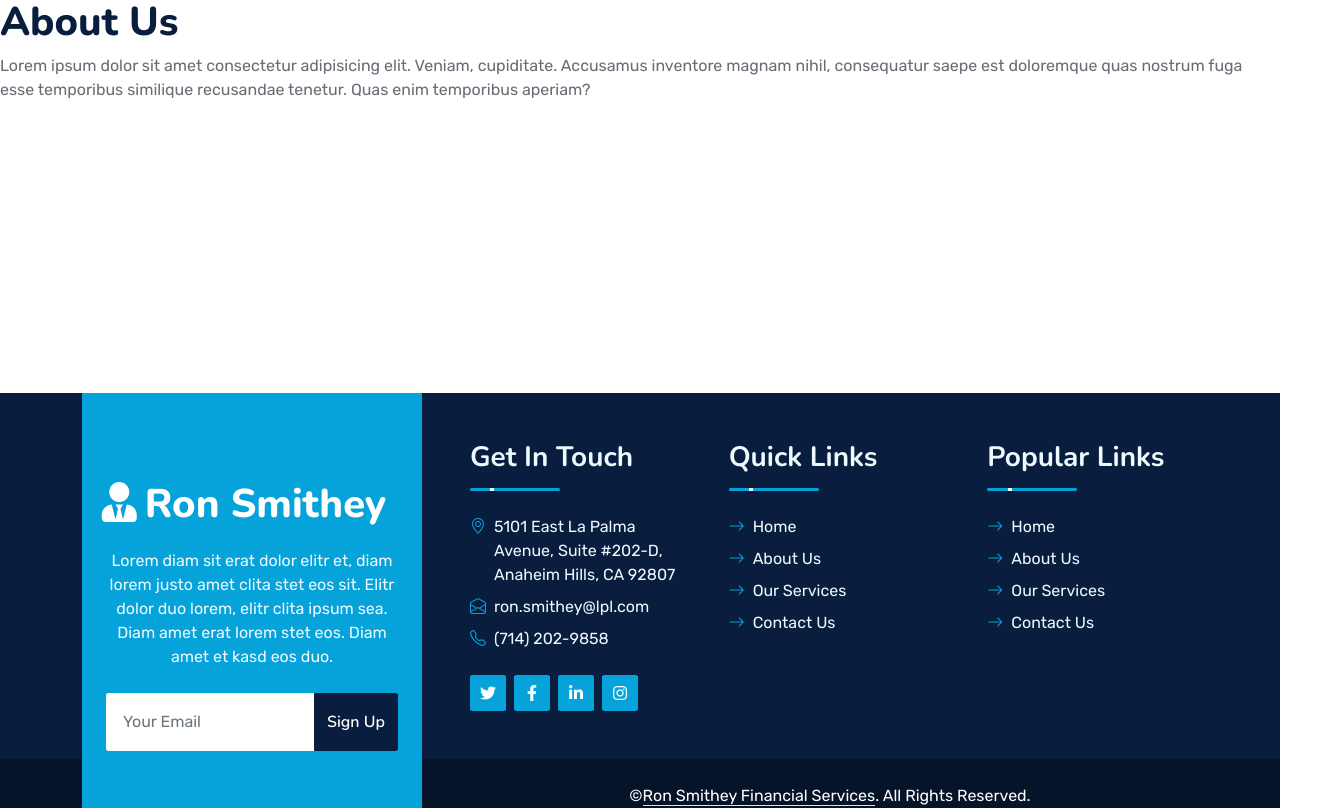
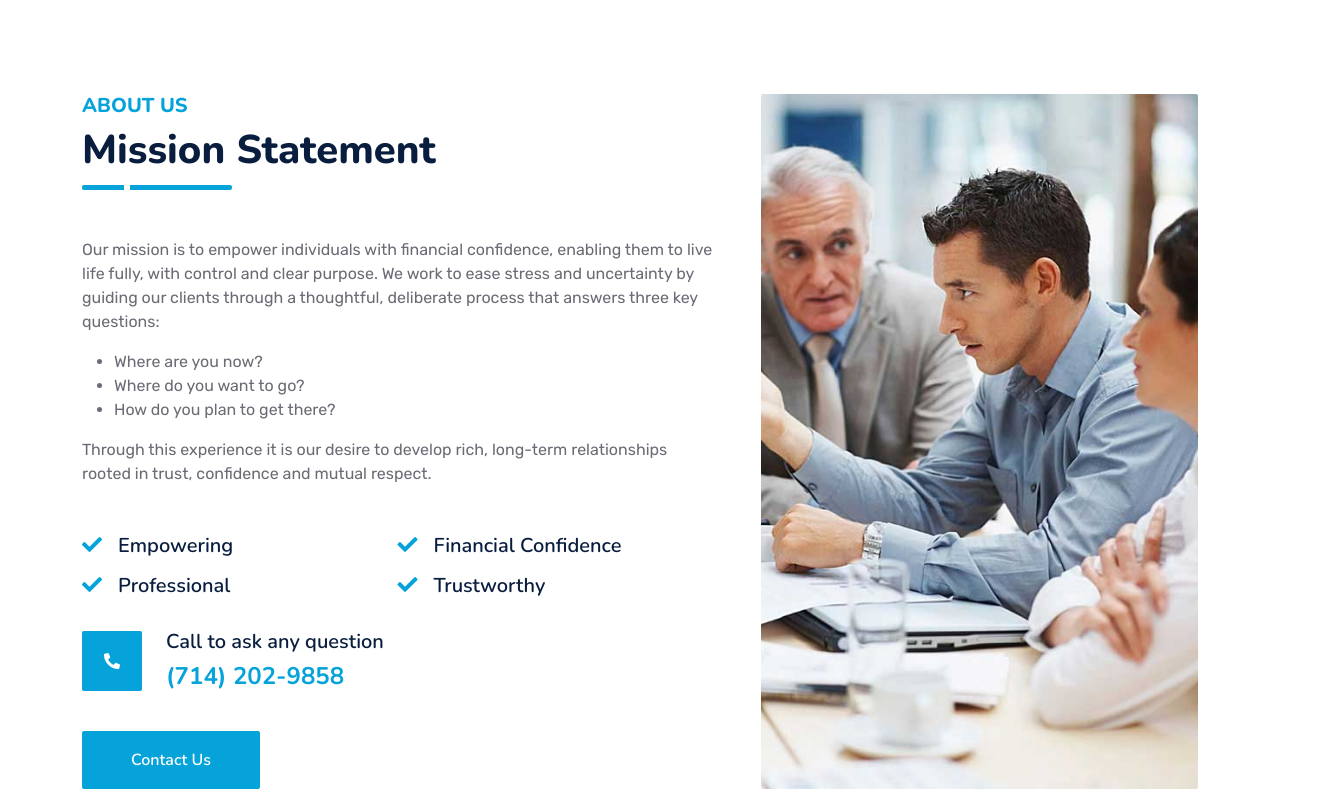
Before and after one commit to AidSucks/CSC131-Website, a Next.js app: page /about in a window 1280 px wide. Shown: the part 500-1308 px from the top of the page, 1340 px wide, since content can reach past the window. Built offline with nearby package versions, Linux system fonts and the light colour scheme.

Commit message:
Implemented Back-to-top button and About Us page. Also, fixed minor bugs with the navbar and carousel slides.

```diff
--- a/src/app/(home)/about/page.tsx
+++ b/src/app/(home)/about/page.tsx
@@ -1,5 +1,7 @@
 import PageTitle from "@/app/components/PageTitle";
 import {AboutPageComponent} from "@/app/components/PageComponents";
+
+import businessInfo from "../../../../public/data/businessInfo.json";
 
 
 export default function Page() {
@@ -7,7 +9,62 @@ export default function Page() {
     <div>
       <PageTitle title="About Us" />
 
-      <AboutPageComponent/>
+      {/* <AboutPageComponent/> */}
+
+      <div className="container-fluid py-5 wow fadeInUp" data-wow-delay="0.1s">
+        <div className="container py-5">
+            <div className="row g-5">
+                <div className="col-lg-7">
+                    <div className="section-title position-relative pb-3 mb-5">
+                        <h5 className="fw-bold text-primary text-uppercase">About Us</h5>
+                        <h1 className="mb-0">Mission Statement</h1>
+                    </div>
+                    <div className="mb-4">
+                        <p>
+                            Our mission is to empower individuals with financial confidence, enabling them to live life fully,
+                            with control and clear purpose. We work to ease stress and uncertainty by guiding our clients through
+                            a thoughtful, deliberate process that answers three key questions:
+                        </p>
+                        <ul>
+                            <li>Where are you now?</li>
+                            <li>Where do you want to go?</li>
+                            <li>How do you plan to get there?</li>
+                        </ul>
+                        <p>
+                            Through this experience it is our desire to develop rich, long-term relationships rooted in trust,
+                            confidence and mutual respect.
+                        </p>
+                    </div>
+                    <br/>
+                    <div className="row g-0 mb-3">
+                        <div className="col-sm-6 wow zoomIn" data-wow-delay="0.2s">
+                            <h5 className="mb-3"><i className="fa fa-check text-primary me-3"></i>Empowering</h5>
+                            <h5 className="mb-3"><i className="fa fa-check text-primary me-3"></i>Professional</h5>
+                        </div>
+                        <div className="col-sm-6 wow zoomIn" data-wow-delay="0.4s">
+                            <h5 className="mb-3"><i className="fa fa-check text-primary me-3"></i>Financial Confidence</h5>
+                            <h5 className="mb-3"><i className="fa fa-check text-primary me-3"></i>Trustworthy</h5>
+                        </div>
+                    </div>
+                    <div className="d-flex align-items-center mb-4 wow fadeIn" data-wow-delay="0.6s">
+                        <div className="bg-primary d-flex align-items-center justify-content-center rounded" style={{width: '60px', height: '60px'}}>
+                            <i className="fa fa-phone-alt text-white"></i>
+                        </div>
+                        <div className="ps-4">
+                            <h5 className="mb-2">Call to ask any question</h5>
+                            <h4 className="text-primary mb-0">{businessInfo.phone}</h4>
+                        </div>
+                    </div>
+                    <a href="/contact" className="btn btn-primary py-3 px-5 mt-3 wow zoomIn" data-wow-delay="0.9s">Contact Us</a>
+                </div>
+                <div className="col-lg-5" style={{minHeight: '500px'}}>
+                    <div className="position-relative h-100">
+                        <img className="position-absolute w-100 h-100 rounded wow zoomIn" data-wow-delay="0.9s" src="img/about.jpg" style={{objectFit: 'cover'}} />
+                    </div>
+                </div>
+            </div>
+        </div>
+    </div>
     </div>
   );
 }
--- a/src/app/(home)/layout.tsx
+++ b/src/app/(home)/layout.tsx
@@ -2,6 +2,7 @@ import React from "react";
 
 import {Header} from "../components/Header";
 import Footer from "../components/Footer";
+import BackToTopButton from "../components/BackToTopButton";
 
 export default function RootLayout(
   { children }: Readonly<{ children: React.ReactNode; }>) {
@@ -12,11 +13,8 @@ export default function RootLayout(
           <main style={{minHeight: '100vh'}}>
             {children}
           </main>
+          <BackToTopButton/>
         <Footer />
-
-        {/* Back to  button - Need Fix*/}
-        {/* <a href="#" className="btn btn-lg btn-primary btn-lg-square rounded back-to-top">
-          <i className="bi bi-arrow-up"></i></a> */}
     </body>
   );
 }
--- /dev/null
+++ b/src/app/components/BackToTopButton.tsx
@@ -0,0 +1,44 @@
+'use client'
+import React, { useState, useEffect } from 'react';
+import { Button } from 'react-bootstrap';
+
+function BackToTopButton() {
+  const [isVisible, setIsVisible] = useState(false);
+
+  const handleScroll = () => {
+    const scrolled = document.documentElement.scrollTop;
+    if (scrolled > 300) {
+      setIsVisible(true);
+    } else {
+      setIsVisible(false);
+    }
+  };
+
+  const scrollToTop = () => {
+    window.scrollTo({
+      top: 0,
+      behavior: 'smooth'
+    });
+  };
+
+  useEffect(() => {
+    window.addEventListener('scroll', handleScroll);
+    return () => {
+      window.removeEventListener('scroll', handleScroll);
+    };
+  }, []);
+
+  return (
+    <Button
+      onClick={scrollToTop}
+      className="btn btn-lg btn-primary btn-lg-square rounded back-to-top"
+      style={{
+        display: isVisible ? 'inline' : 'none',
+      }}
+    >
+      <i className="bi bi-arrow-up"></i>
+    </Button>
+  );
+}
+
+export default BackToTopButton;
--- a/src/app/components/Navbar.tsx
+++ b/src/app/components/Navbar.tsx
@@ -1,5 +1,5 @@
 'use client'
-import { useState } from 'react';
+import { useState, useEffect } from 'react';
 import {clsx} from "clsx";
 import {usePathname} from "next/navigation";
 
@@ -17,13 +17,34 @@ export default function Navbar() {
   // Set isHovered to true when user hovers over a dropdown menu.
   const [isHovered, setIsHovered] = useState(false);
 
+  // Sticky Navbar
+  const [isScrolledDown, setIsScrolledDown] = useState(false);
+  useEffect(() => {
+      const handleScroll = () => {
+        const scrollTop = window.scrollY || document.documentElement.scrollTop;
+
+        if (scrollTop > 300) {
+          setIsScrolledDown(true);
+        }
+        else {
+          setIsScrolledDown(false);
+        }
+      };
+
+      window.addEventListener('scroll', handleScroll);
+
+      return () => {
+        window.removeEventListener('scroll', handleScroll);
+      };
+    }, []);
+
   const currentPath = usePathname();
 
   return (
     <div className="container-fluid position-relative p-0">
-      <nav className="navbar navbar-expand-lg navbar-dark px-5 py-3 py-lg-0">
+      <nav className={`navbar navbar-expand-lg navbar-dark px-5 py-3 py-lg-0 ${isScrolledDown ? 'sticky-top shadow-sm' : ''}`}>
       <Link href="/" className="navbar-brand p-0">
-        <h1 className="m-0"><i className="fa fa-user-tie me-2"></i>{businessInfo.name}</h1>
+        <h1 className="m-0"><i className="fa fa-user-tie me-2"></i>Ron Smithey<br/>Financial Services</h1>
       </Link>
       <button
         className="navbar-toggler"
```
Also changed, not shown: src/app/(home)/page.tsx (+8 -6 lines), src/app/components/CarouselSlides.tsx (+15 -6 lines).
